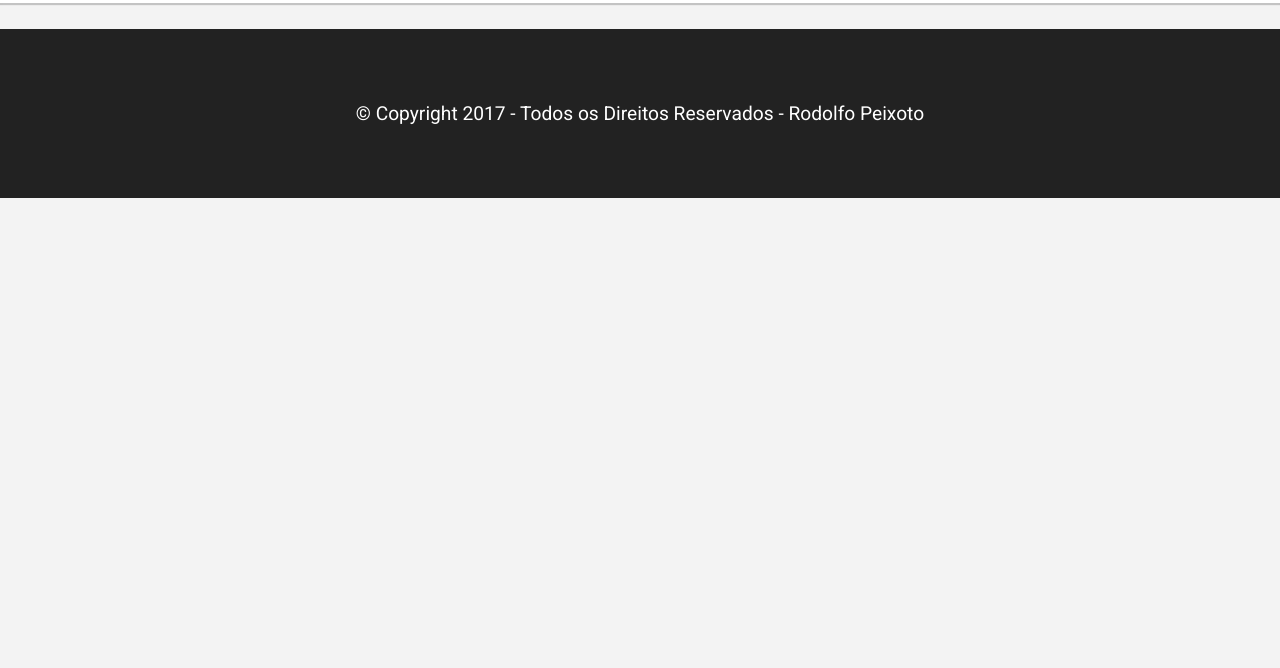
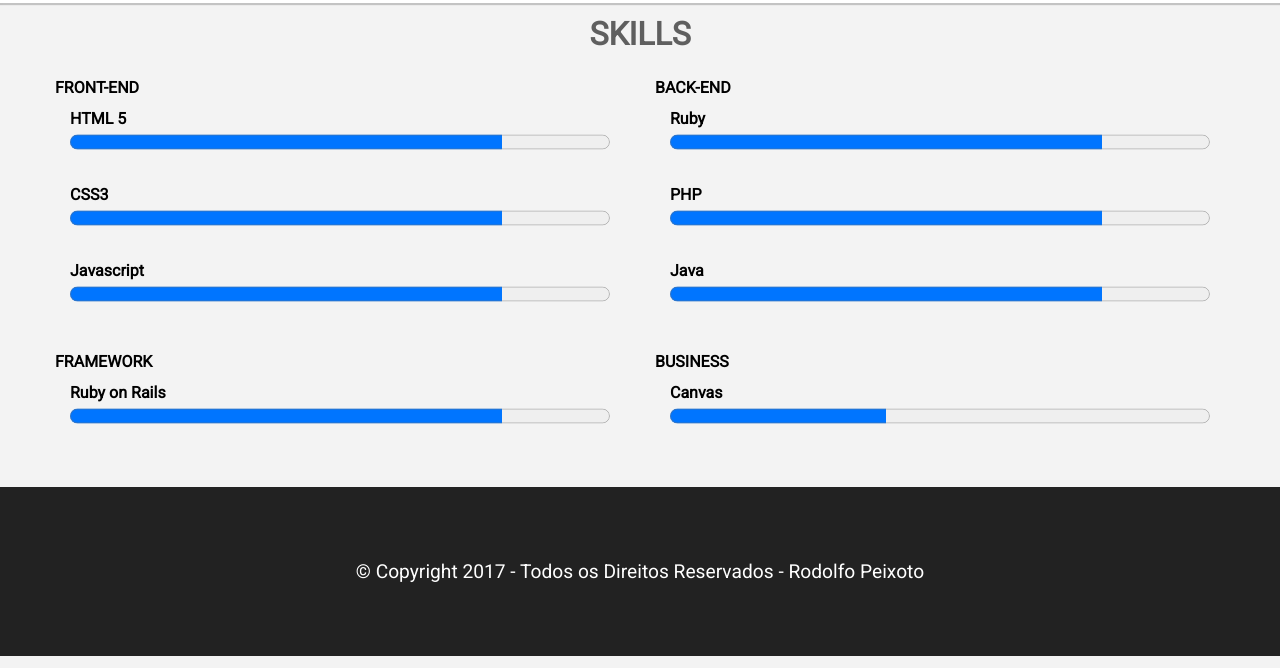
Before and after one commit to rodolfopeixoto/site-rodolfopeixoto, a website: page site/habilidades.html in a window 1280 px wide. Shown: the part 132-800 px from the top of the page. Drawn offline with Linux system fonts and the light colour scheme.

Commit message:
habilidades added

```diff
--- a/site/assets/css/base.css
+++ b/site/assets/css/base.css
@@ -5,6 +5,10 @@
 
 .light-blue{
   color: #0085ff;
+}
+
+.gray{
+  color: #5f5f5f;
 }
 
 /* BLOCK */
--- /dev/null
+++ b/site/assets/css/skills.css
@@ -0,0 +1,4 @@
+/* SKILLS */
+h1.skills {
+    font-size: 2em;
+}
--- a/site/habilidades.html
+++ b/site/habilidades.html
@@ -23,12 +23,12 @@
   <![endif]-->
 
 <!--   <link rel="icon" href="favicon.png"> -->
-  <!-- build:css assets/css/style.css -->
+  <!-- build:css assets/css/style3.css -->
   <link rel="stylesheet" href="assets/css/reset.css">
   <link rel="stylesheet" href="assets/css/global.css">
   <link rel="stylesheet" href="assets/css/grid-view.css">
   <link rel="stylesheet" href="assets/css/base.css">
-  <link rel="stylesheet" href="assets/css/projetos.css">
+  <link rel="stylesheet" href="assets/css/skills.css">
   <!-- endbuild -->
 </head>
 <body>
@@ -74,8 +74,94 @@
 
   <main class="wrap">
 
+  <h1 class="roboto col-12 text-center skills gray">SKILLS</h1>
+
   <!-- SKILLS - FRONT-END -->
+    <section class="col-6">
+        <h2 class="roboto">FRONT-END</h2>
+
+        <article class="col-12">
+        <h3 class="roboto">HTML 5</h3>
+        <progress value="80" max="100" class="col-12">
+        </article>
+
+        <article class="col-12">
+
+        <h3 class="roboto">CSS3</h3>
+        <progress value="80" max="100" class="col-12">
+
+        </article>
+
+        <article class="col-12">
+
+        <h3 class="roboto">Javascript</h3>
+        <progress value="80" max="100" class="col-12">
+
+        </article>
+    </section>
   <!-- SKILLS - FRONT-END -->
+
+  <!-- SKILLS - BACK-END -->
+    <section class="col-6">
+
+
+        <h2 class="roboto">BACK-END</h2>
+
+        <article class="col-12">
+
+        <h3 class="roboto">Ruby</h3>
+        <progress value="80" max="100" class="col-12">
+
+        </article>
+
+        <article class="col-12">
+
+        <h3 class="roboto">PHP</h3>
+        <progress value="80" max="100" class="col-12">
+
+        </article>
+
+        <article class="col-12">
+
+        <h3 class="roboto">Java</h3>
+        <progress value="80" max="100" class="col-12">
+
+        </article>
+
+     </section>
+  <!-- SKILLS - BACK-END -->
+
+
+  <!-- SKILLS - FRAMEWORK -->
+    <section class="col-6">
+
+        <h2 class="roboto">FRAMEWORK</h2>
+
+        <article class="col-12">
+
+        <h3 class="roboto">Ruby on Rails</h3>
+        <progress value="80" max="100" class="col-12">
+
+        </article>
+    </section>
+  <!-- SKILLS - FRAMEWORK -->
+
+
+
+  <!-- SKILLS - BUSINESS -->
+    <section class="col-6">
+
+        <h2 class="roboto">BUSINESS</h2>
+
+        <article class="col-12">
+
+        <h3 class="roboto">Canvas</h3>
+        <progress value="40" max="100" class="col-12">
+
+        </article>
+    </section>
+  <!-- SKILLS - BUSINESS -->
+
 
 
   </main>
```
